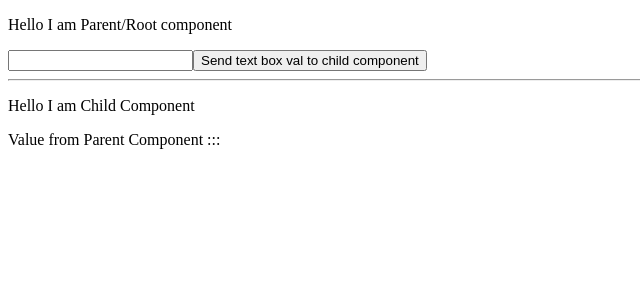
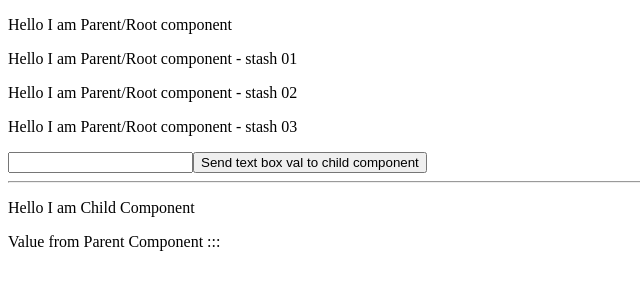
Before and after one commit to mastan33/angularpractice, an Angular app: page / in a window 1280 px wide. Shown: the top 300 px of the page, without its empty margins (0-640 px from the left). Built offline with nearby package versions, Linux system fonts and the light colour scheme.

Commit message:
branch created and pushing stash changes

```diff
--- a/src/app/app.component.html
+++ b/src/app/app.component.html
@@ -16,6 +16,9 @@
 
  <!-- Scenario 3-->
   <p>Hello I am Parent/Root component</p>
+  <p>Hello I am Parent/Root component  - stash 01</p>
+  <p>Hello I am Parent/Root component  - stash 02</p>
+  <p>Hello I am Parent/Root component  - stash 03</p>
  <input type="text" #templateRefVariable>
  <button (click)="passDatatoChildComponent(templateRefVariable.value)">Send text box val to child component</button>
   <hr>
```
